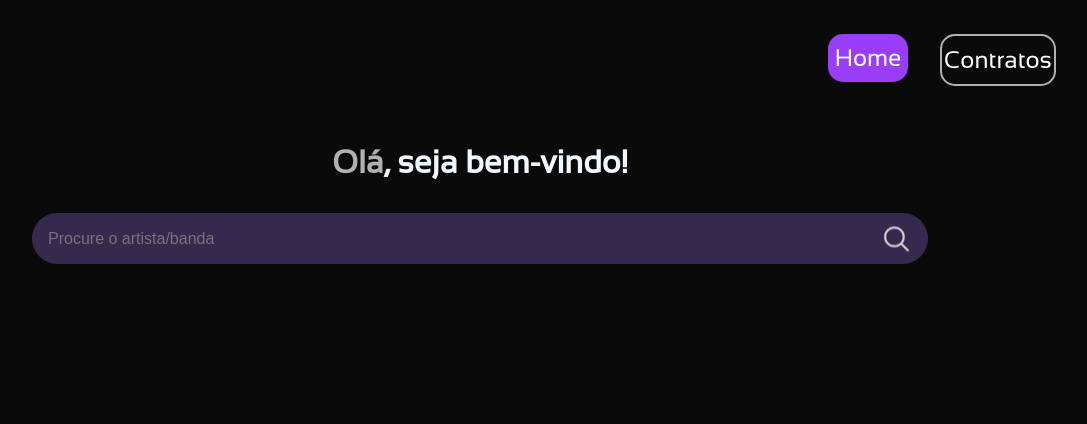
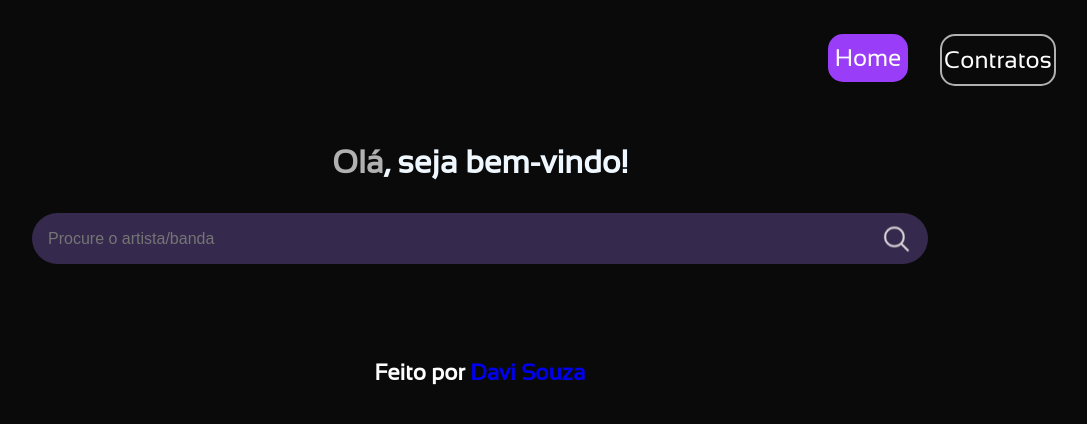
Before and after one commit to Davasz/DESAFIO-SPOTIFY, a Vue app in the folder client/: page / in a window 1280 px wide. Shown: the top 424 px of the page, without its empty margins (160-1247 px from the left). Built offline with nearby package versions, Linux system fonts and the light colour scheme.

Commit message:
✨ Feat: Footer component

```diff
--- a/client/src/App.vue
+++ b/client/src/App.vue
@@ -1,20 +1,27 @@
 <template>
 
-  <TheHeader />
+  <TheHeader />  <!-- Dynamic header -->
+
   <router-view />
+
+  <TheFooter /> <!-- Dynamic footer -->
 
 </template>
 
 <script>
+
 // Import global css
 import '@/assets/css/global.css'
+
 // Import components
 import TheHeader from '@/components/TheHeader.vue'
+import TheFooter from '@/components/TheFooter.vue';
 
 export default {
   name: 'App',
   components: {
-    TheHeader
+    TheHeader,
+    TheFooter
   },
 }
 
--- /dev/null
+++ b/client/src/components/TheFooter.vue
@@ -0,0 +1,19 @@
+<template>
+
+    <footer>
+        <h1>Feito por <a href="https://www.linkedin.com/in/davi-souza-745155246/">Davi Souza</a></h1>
+    </footer>
+
+</template>
+
+<style scoped>
+footer {
+    margin-top: 2rem;
+    font-family: 'Sansation';
+    font-size: 0.7em;
+    color: #FFFFFF;
+    text-align: center;
+    padding: 2rem;
+    bottom: 0;
+}
+</style>
```
